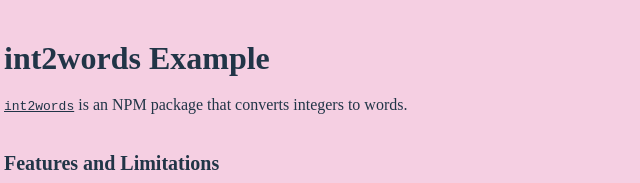
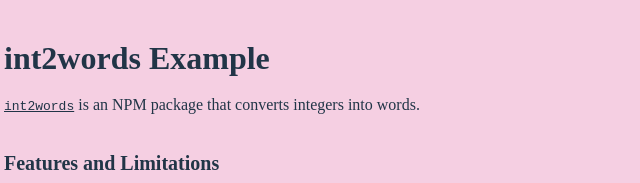
Before and after one commit to dmkishi/int2words, a website built with Vite: page example/index.html in a window 1280 px wide. Shown: the top 183 px of the page, 275-915 px from the left. Built offline with nearby package versions, Linux system fonts and the light colour scheme.

Commit message:
docs: Update project description

```diff
--- a/example/index.html
+++ b/example/index.html
@@ -9,7 +9,7 @@
   <body>
     <header>
       <h1>int2words Example</h1>
-      <p><code><a href="">int2words</a></code> is an NPM package that converts integers to words.</p>
+      <p><code><a href="">int2words</a></code> is an NPM package that converts integers into words.</p>
       <h2>Features and Limitations</h2>
       <ul>
         <li><b>Languages</b>: English and Japanese.</li>
--- a/package.json
+++ b/package.json
@@ -1,7 +1,7 @@
 {
   "name": "int2words",
   "version": "2.0.0",
-  "description": "Convert integers to words.",
+  "description": "Convert integers into words.",
   "license": "MIT",
   "author": "DM Kishi <dm.kishi@gmail.com>",
   "private": true,
```
Also changed, not shown: README.md.
